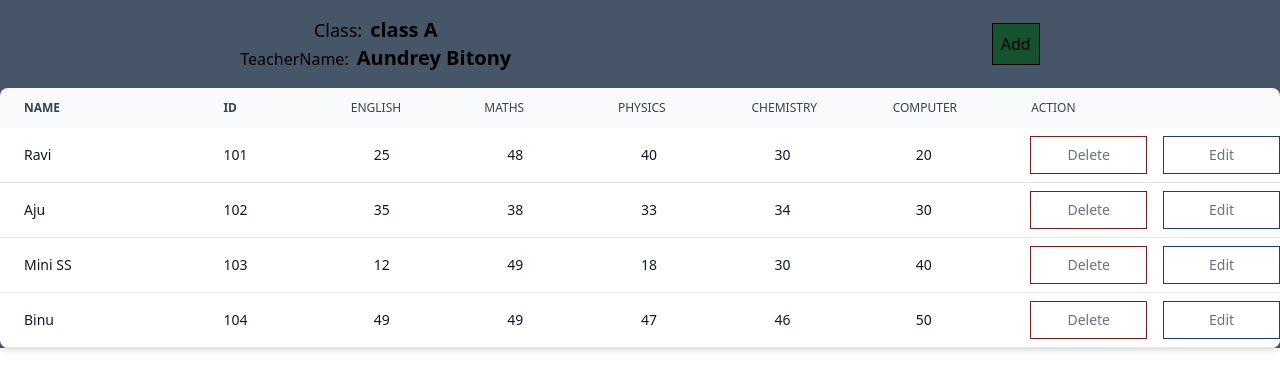
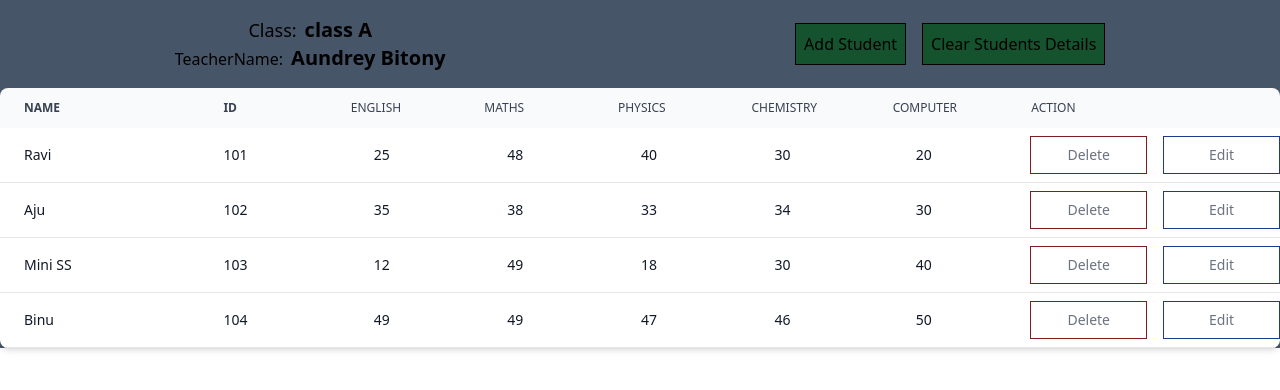
Before and after one commit to Arunlalpp/Coding-challenge, a React (Create React App) app in the folder coding-challenge/: page / in a window 1280 px wide. Shown: the top 390 px of the page. Built offline with nearby package versions, Linux system fonts and the light colour scheme.

Commit message:
feat: add UI for student managment system

```diff
--- a/coding-challenge/src/components/StudentsDetailsTable.tsx
+++ b/coding-challenge/src/components/StudentsDetailsTable.tsx
@@ -21,15 +21,8 @@
   const currentStudent = {
     name: "Arun",
     id: "111",
-    marks: [
-      { subject: "English", mark: 25 },
-      { subject: "Maths", mark: 48 },
-      { subject: "Physics", mark: 40 },
-      { subject: "Chemistry", mark: 30 },
-      { subject: "Computer", mark: 20 },
-    ],
+    marks: [],
   };
-
 
   const [students, setStudents] = useState(studentsInfo);
 
@@ -37,9 +30,13 @@
     setStudents([...students, currentStudent]);
   };
 
+  const clearStudentsList = () => {
+    setStudents([]);
+  };
+
   return (
     <div>
-      <div className="flex justify-around items-center">
+      <div className="flex justify-around items-center w-full">
         <div className="flex flex-col justify-center items-center py-4">
           <span className="text-lg">
             {className}:
@@ -54,13 +51,20 @@
             </span>
           </span>
         </div>
-        <div className="">
+        <div className="flex justify-center items-center gap-4">
           <button
             className="p-2 border border-black bg-green-900 w-full"
             type="button"
             onClick={addStudent}
           >
-            Add
+            Add Student
+          </button>
+          <button
+            className="p-2 border border-black bg-green-900 w-full whitespace-nowrap"
+            type="button"
+            onClick={clearStudentsList}
+          >
+            Clear Students Details
           </button>
         </div>
       </div>
```
